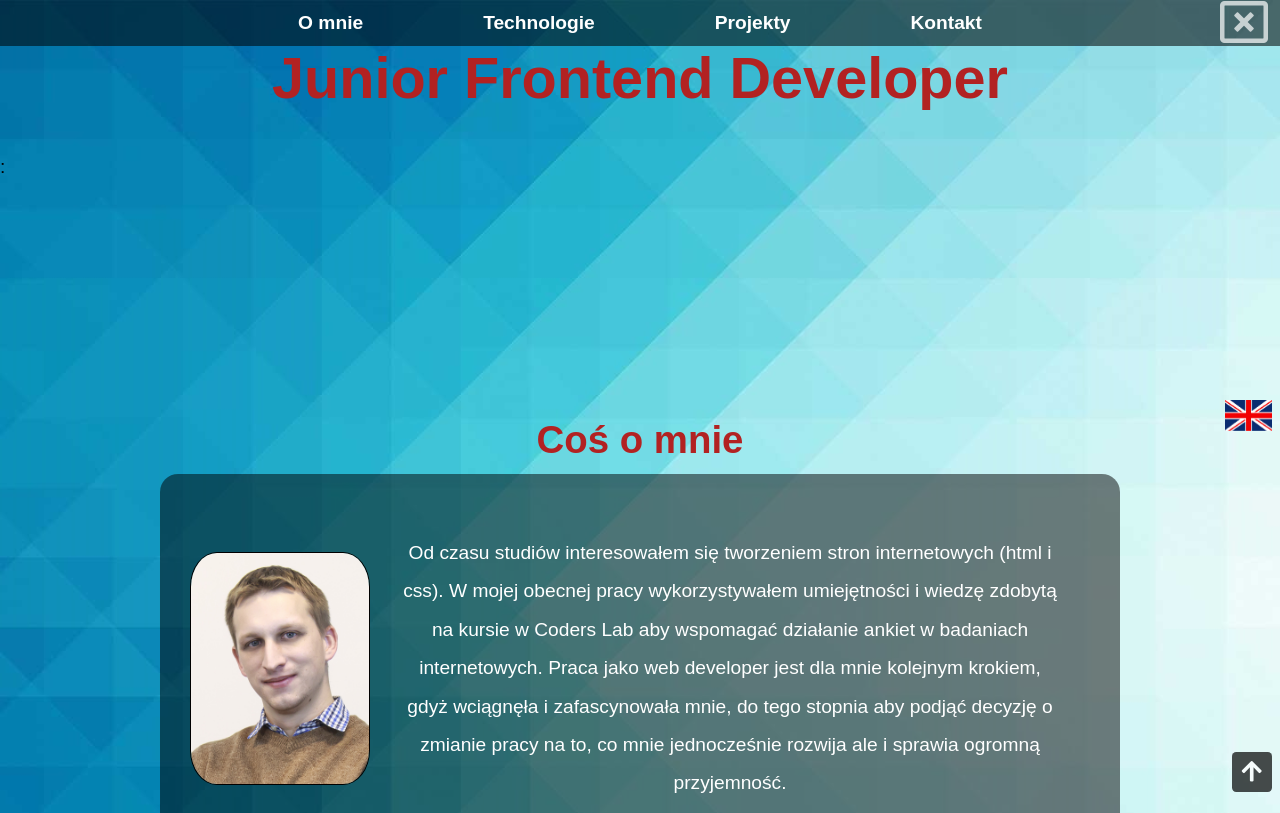
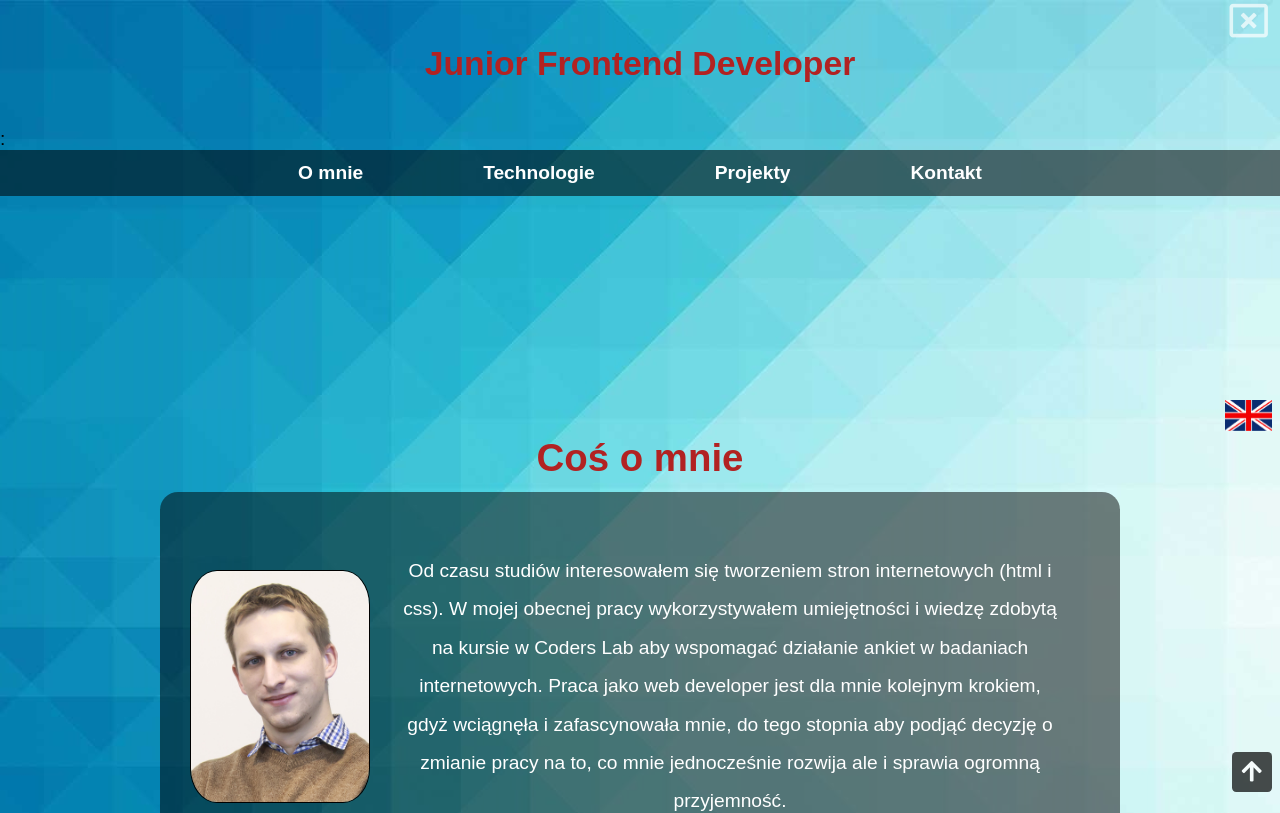
Before and after one commit to KrzGas/KrzysztofGasikPortfolio, a React app: page / in a window 1280 px wide. Shown: the top 813 px of the page. Built offline with nearby package versions, Linux system fonts and the light colour scheme.

Commit message:
sticky nav

```diff
--- a/scss/partials/_navigation.scss
+++ b/scss/partials/_navigation.scss
@@ -4,7 +4,7 @@
 .menu__wrapper {
   position: fixed;
   right: 0.625em;
-  top: -4em;
+  top: -3em;
   z-index: 4;
   i {
     display: flex;
@@ -15,7 +15,8 @@
 .menu__visible__curtain, .menu__hidden__curtain {
   width: 100%;
   background: rgba(0, 0, 0, 0.55);
-  position: fixed;
+  position: -webkit-sticky;
+  position: sticky;
   top: 0;
   display: flex;
   justify-content: center;
@@ -55,17 +56,13 @@ nav {
   }
 }
 
-
-
 .fa-window-close,
 .fa-bars {
-  font-size: 2.1875em;
   margin: 1.5625em 0;
 }
 
 .fa-bars {
   color: $color2;
-
 }
 
 .fa-bars:hover {
@@ -94,7 +91,7 @@ nav {
     font-size: 1.875em;
   }
   @media (min-width: 1200px) {
-    font-size: 2.5em;
+    font-size: 2em;
   }
 }
 
--- a/scss/style.scss
+++ b/scss/style.scss
@@ -18,7 +18,7 @@
   }
 }
 
-@media (min-width: 600px) {
+@media (min-width: 600px) and (max-width: 4000px) {
   html {
     background: url("../img/bg2.jpg") no-repeat center center fixed;
     -webkit-background-size: cover;
--- a/src/Components/Header/Header.js
+++ b/src/Components/Header/Header.js
@@ -3,7 +3,7 @@ import React, { Component } from "react"
 const Header = () => {
   return (
     <header id="Header">
-      <h1 className="title__show">Junior Frontend Developer</h1>
+      <h3 className="title__show">Junior Frontend Developer</h3>
     </header>
   );
 };
```
Also changed, not shown: src/App.js (+6 -8 lines).
